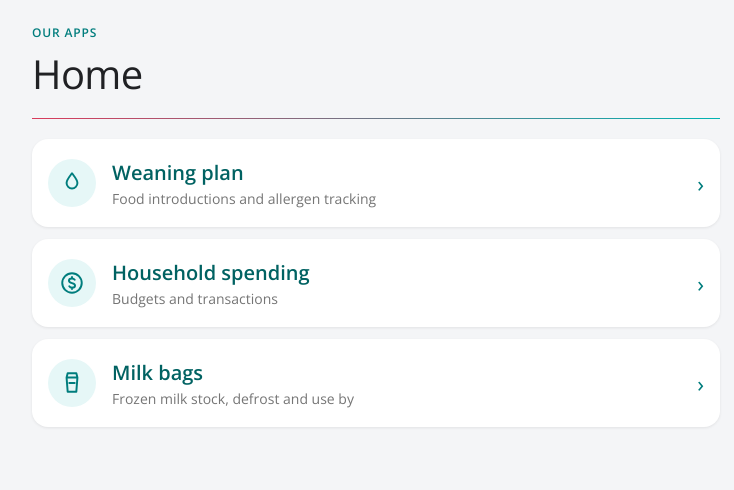
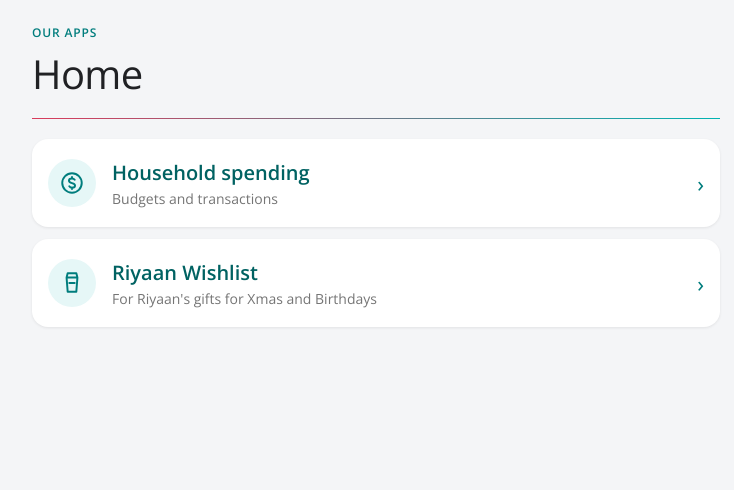
Before and after one commit to hershpatel1/hershpatel1.github.io, a plain HTML site: page index.html in a window 1280 px wide. Shown: the whole page, without its empty margins (264-998 px from the left). Drawn offline with nearby package versions, Linux system fonts and the light colour scheme.

Commit message:
Update index.html

```diff
--- a/index.html
+++ b/index.html
@@ -33,9 +33,8 @@ a.app:hover,a.app:focus-visible{transform:translateY(-2px);box-shadow:0 3px 8px
 <script>
 // To add an app later, add one line to this list.
 const APPS = [
-  {name:"Weaning plan", desc:"Food introductions and allergen tracking", url:"https://hershpatel1.github.io/weaning-plan/", icon:'<path d="M12 3c-3 4-5 6-5 9a5 5 0 0010 0c0-3-2-5-5-9z"/>'},
   {name:"Household spending", desc:"Budgets and transactions", url:"https://hershpatel1.github.io/household-spending/", icon:'<circle cx="12" cy="12" r="9"/><path d="M14.5 9a3 3 0 00-2.5-1.2c-1.7 0-2.8.9-2.8 2.1 0 3 5.6 1.5 5.6 4.4 0 1.2-1.2 2.1-2.8 2.1A3.2 3.2 0 019.5 15M12 6.5v1.3M12 16.2v1.3"/>'},
-  {name:"Milk bags", desc:"Frozen milk stock, defrost and use by", url:"https://hershpatel1.github.io/milk-bags/", icon:'<path d="M8 3h8l1 4H7zM7 7h10l-1 13H8z"/><path d="M9.5 12h5"/>'}
+  {name:"Riyaan Wishlist", desc:"For Riyaan's gifts for Xmas and Birthdays", url:"https://hershpatel1.github.io/riyaan-wishlist/", icon:'<path d="M8 3h8l1 4H7zM7 7h10l-1 13H8z"/><path d="M9.5 12h5"/>'}
 ];
 document.getElementById("grid").innerHTML = APPS.map(a =>
   `<a class="app" href="${a.url}"><div class="ic"><svg viewBox="0 0 24 24" aria-hidden="true">${a.icon}</svg></div>
```
